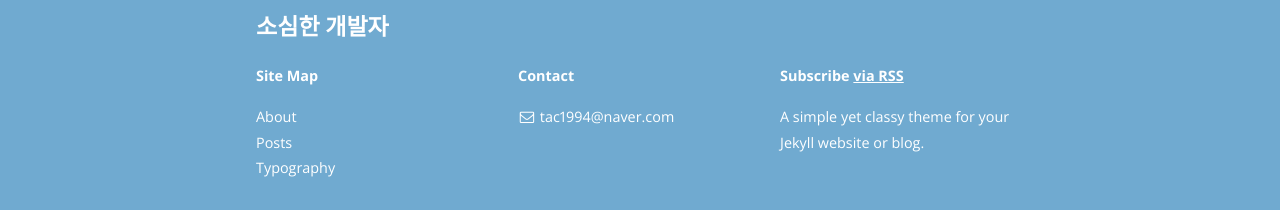
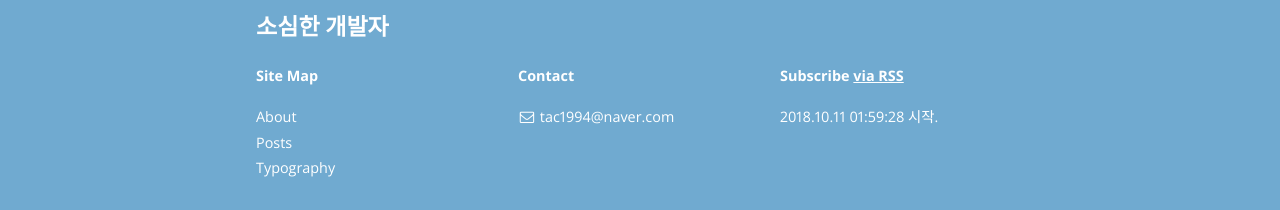
Before and after one commit to antaegyun/ahntaegyun.github.io, a Jekyll site: the page built from index.html, in a window 1280 px wide. Shown: the part 1962-2172 px from the top of the page. Built offline with Jekyll 4.4.1, drawn with Linux system fonts in a browser that asks for light colours; nearby versions of some CDN libraries; the list of posts is cut into pages by our own code.

Commit message:
ahntaegyun

```diff
--- a/_config.yml
+++ b/_config.yml
@@ -14,7 +14,7 @@ subtitle: "안태균"
 email: tac1994@naver.com
 name: Ben Centra
 description: >
-  A simple yet classy theme for your Jekyll website or blog.
+  2018.10.11 01:59:28 시작.
 # Base URL of site (i.e. /blog). It should always start with a slash,
 # and never end with a slash. Set it to a blank value if hosting at the
 # root of your server.
```
